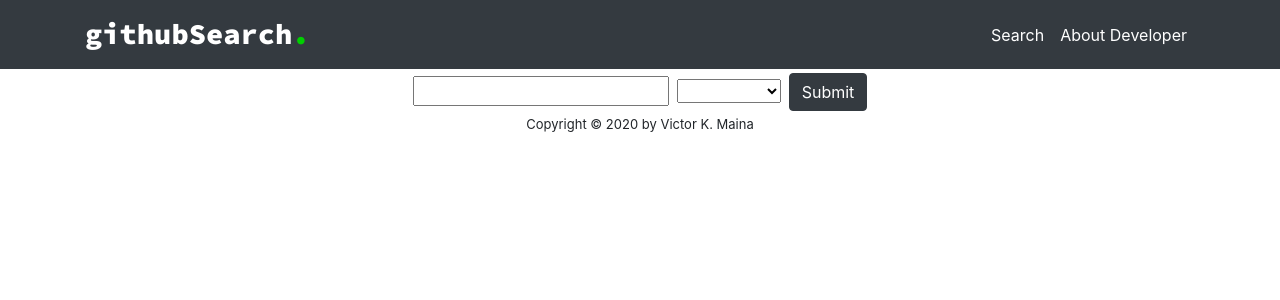
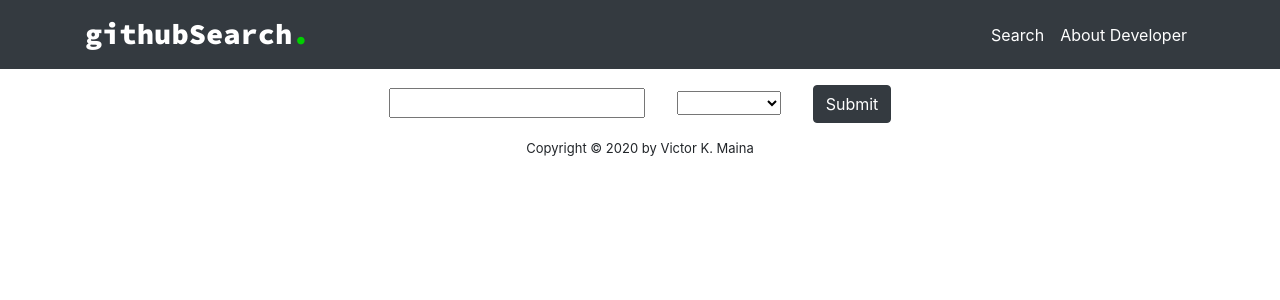
Before and after one commit to VictorKMaina/github-search, an Angular app: page /search in a window 1280 px wide. Shown: the top 300 px of the page. Built offline with nearby package versions, Linux system fonts and the light colour scheme.

Commit message:
increase margins

```diff
--- a/src/app/components/search/search.component.html
+++ b/src/app/components/search/search.component.html
@@ -1,11 +1,11 @@
 <div class="container d-flex justify-content-center">
     <form action="" #form="ngForm" autocomplete="off">
-        <input #input type="text" [(ngModel)]="query.query" name="query" class="m-1">
-        <select name="type" id="" [(ngModel)]="query.type" class="m-1">
+        <input #input type="text" [(ngModel)]="query.query" name="query" class="m-3">
+        <select name="type" id="" [(ngModel)]="query.type" class="m-3">
             <option value="User">User</option>
             <option value="Repository">Repository</option>
         </select>
-        <button class="btn btn-dark m-1" (click)="this.submit()">Submit</button>
+        <button class="btn btn-dark m-3" (click)="this.submit()">Submit</button>
     </form>
 </div>
 
```
